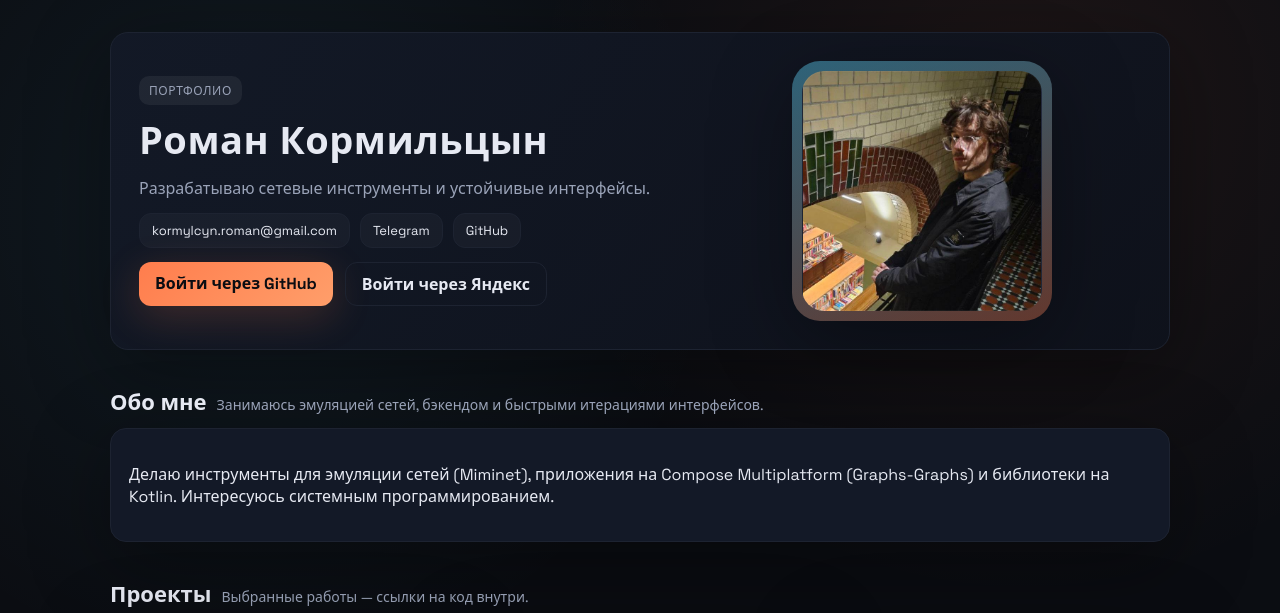
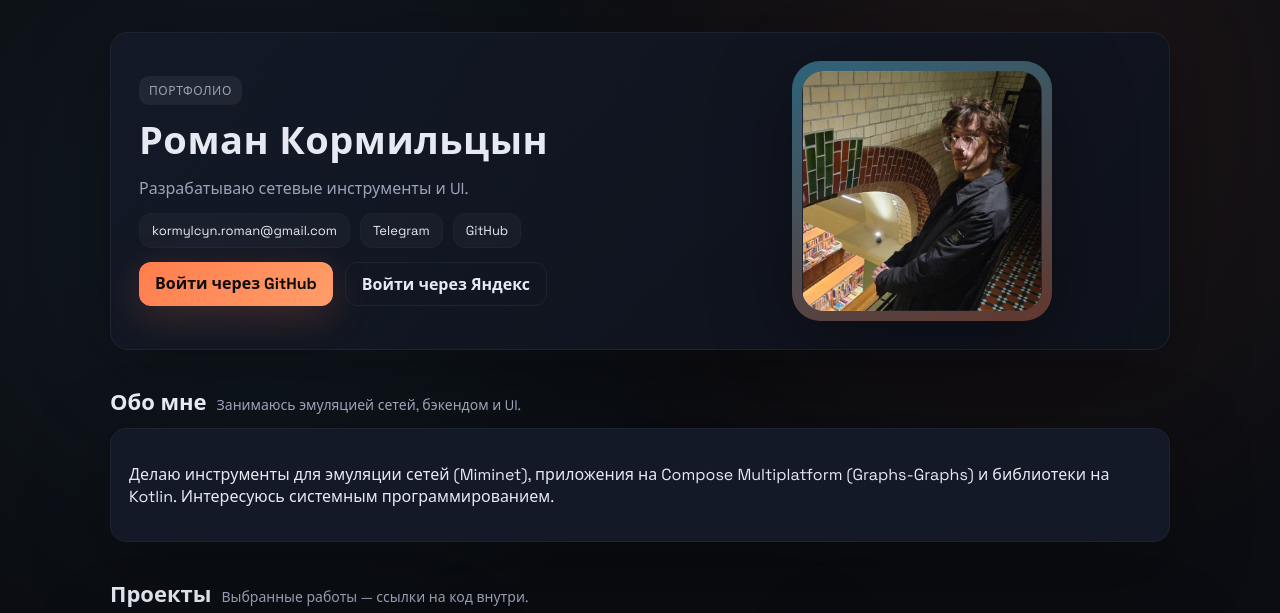
Before and after one commit to pechenb/portfolio, a Flask app: page / in a window 1280 px wide. Shown: the top 613 px of the page. Run offline with Flask 3, Linux system fonts and the light colour scheme; data comes from the database, SQL or seed files in the repository; data that the repository does not hold is empty.

Commit message:
better descriptions

```diff
--- a/templates/index.html
+++ b/templates/index.html
@@ -4,7 +4,7 @@
   <div class="hero__text">
     <div class="badge">Портфолио</div>
     <h1>Роман Кормильцын</h1>
-    <p class="tagline">Разрабатываю сетевые инструменты и устойчивые интерфейсы.</p>
+    <p class="tagline">Разрабатываю сетевые инструменты и UI.</p>
     <div class="contacts">
       <a href="mailto:kormylcyn.roman@gmail.com" class="chip">kormylcyn.roman@gmail.com</a>
       <a href="https://t.me/mothchild" class="chip" target="_blank">Telegram</a>
@@ -31,7 +31,7 @@
   <section class="section">
     <div class="section__header">
       <h2>Обо мне</h2>
-      <p>Занимаюсь эмуляцией сетей, бэкендом и быстрыми итерациями интерфейсов.</p>
+      <p>Занимаюсь эмуляцией сетей, бэкендом и UI.</p>
     </div>
     <div class="card about">
       <p>Делаю инструменты для эмуляции сетей (Miminet), приложения на Compose Multiplatform (Graphs-Graphs) и библиотеки на Kotlin. Интересуюсь системным программированием.</p>
```
